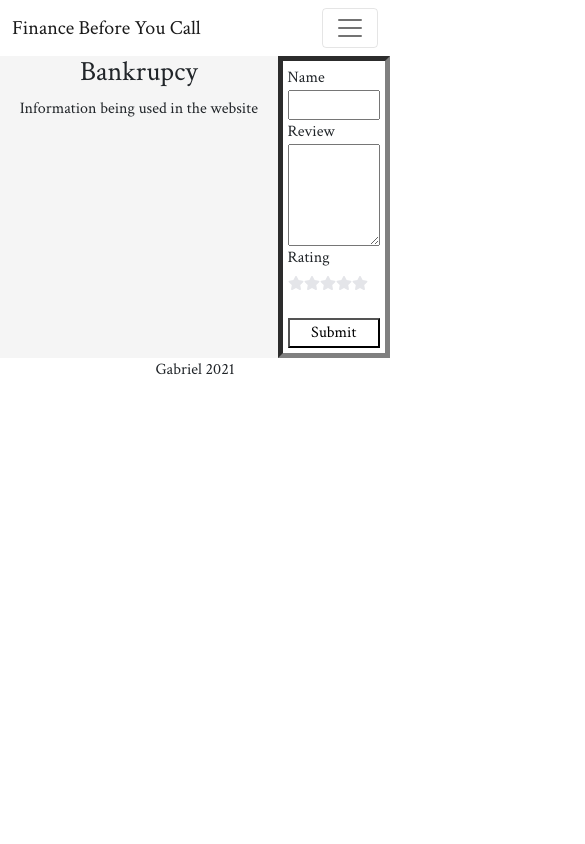
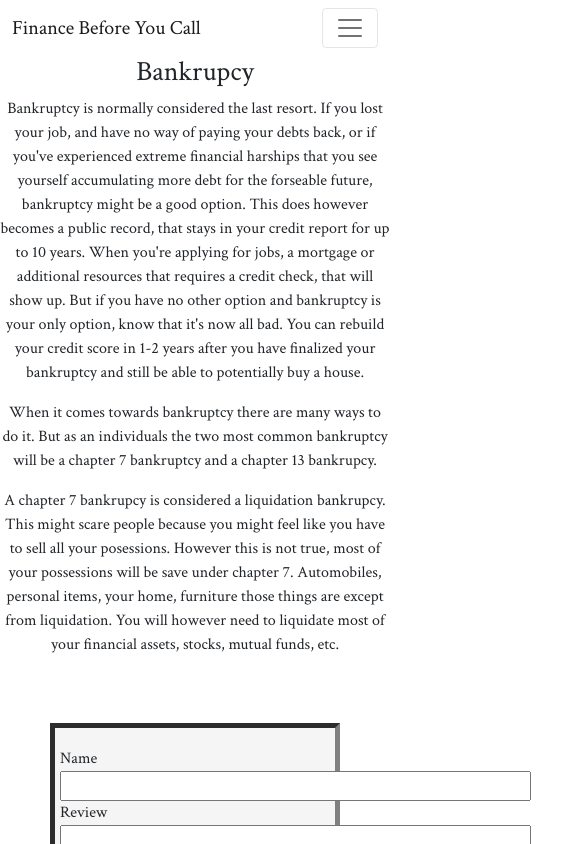
Before and after one commit to Deleon06/GeneratingLeads, a React (Create React App) app in the folder generating-leads/: page /Bankrupcy in a window 390 px wide. Shown: the top 844 px of the page, 585 px wide, since content can reach past the window. Built offline with nearby package versions, Linux system fonts and the light colour scheme; no server answers.

Commit message:
adding media query

```diff
--- a/generating-leads/package.json
+++ b/generating-leads/package.json
@@ -14,6 +14,7 @@
     "react-icons": "^4.2.0",
     "react-router-dom": "^5.2.0",
     "react-scripts": "4.0.3",
+    "sweetalert": "^2.1.2",
     "web-vitals": "^1.1.2"
   },
   "scripts": {
--- a/generating-leads/src/App.css
+++ b/generating-leads/src/App.css
@@ -23,3 +23,10 @@
 .content-div {
   display: flex;
 }
+
+@media only screen and (max-width: 650px) {
+  .content-div {
+    flex-wrap: wrap;
+    flex-direction: row;
+  }
+}
--- a/generating-leads/src/components/Bankrupcy/Bankrupcy.jsx
+++ b/generating-leads/src/components/Bankrupcy/Bankrupcy.jsx
@@ -3,9 +3,17 @@ import './Bankrupcy.css'
 export default function Bankrupcy() {
   return (
 
-      <div className="Bankrupcy">
+      <div className="Bankruptcy">
         <h1>Bankrupcy</h1>
-        <p>Information being used in the website</p>
+      <p>Bankruptcy is normally considered the last resort.
+        If you lost your job, and have no way of paying your debts back, or if you've experienced extreme financial harships that you see yourself accumulating more debt for the forseable future, bankruptcy might be a good option.
+        This does however becomes a public record, that stays in your credit report for up to 10 years.  When you're applying for jobs, a mortgage or additional resources that requires a credit check, that will show up.
+        But if you have no other option and bankruptcy is your only option, know that it's now all bad.  You can rebuild your credit score in 1-2 years after you have finalized your bankruptcy and still be able to potentially buy a house.</p>
+
+      <p>When it comes towards bankruptcy there are many ways to do it.  But as an individuals the two most common bankruptcy will be a chapter 7 bankruptcy and a chapter 13 bankrupcy.</p>
+
+      <p>A chapter 7 bankrupcy is considered a liquidation bankrupcy.  This might scare people because you might feel like you have to sell all your posessions.  However this is not true, most of your possessions will be save under chapter 7.
+        Automobiles, personal items, your home, furniture those things are except from liquidation. You will however need to liquidate most of your financial assets, stocks, mutual funds, etc.</p>
       </div>
   )
 }
--- a/generating-leads/src/components/DebtNegotiation/DebtNegotiation.css
+++ b/generating-leads/src/components/DebtNegotiation/DebtNegotiation.css
@@ -6,4 +6,12 @@
   order: 0;
   flex-direction: column;
   background-color: whitesmoke;
+  text-align: left;
+  padding: 25px;
 }
+
+@media only screen and (max-width: 650px) {
+  .DebtNegotiation {
+    flex-wrap: wrap;
+  }
+}
--- a/generating-leads/src/components/LeadForm/LeadForm.css
+++ b/generating-leads/src/components/LeadForm/LeadForm.css
@@ -10,7 +10,7 @@
   text-align: left;
   margin: 50px;
   background-color: whitesmoke;
-  height: 400px;
+  height: 415px;
 }
 
 .button {
@@ -18,3 +18,11 @@
   width: 30%;
   margin: 5px;
 }
+
+@media only screen and (max-width: 650px) {
+  .submit-form {
+    flex-wrap: wrap;
+    width: 200px;
+    justify-content: center;
+  }
+}
--- a/generating-leads/src/components/LeadForm/LeadForm.jsx
+++ b/generating-leads/src/components/LeadForm/LeadForm.jsx
@@ -1,6 +1,7 @@
 import axios from 'axios'
 import { useState } from 'react'
 import "./LeadForm.css"
+import swal from 'sweetalert'
 
 const APIKEY = process.env.REACT_APP_APIKEY
 const APIBASE = process.env.REACT_APP_APIBASE
@@ -31,6 +32,14 @@ export default function LeadForm() {
       headers: {Authorization: `Bearer ${APIKEY}`}
     })
     console.log(res)
+    swal(`Congratulations ${name} on taking the first step towards becoming debt free!`, `We'll contact you soon`, "success")
+      setName("")
+      setDebtAmount(0)
+      setState("")
+      setEmailAddress("")
+      setPhoneNumber("")
+      setService("")
+
   }
   return (
     <form onSubmit={handleSubmit} className="submit-form"> Get Help Now!
@@ -66,7 +75,7 @@ export default function LeadForm() {
       <label>Phone Number</label>
       <input
         type="tel"
-        placeholder="000-000-000"
+        placeholder="(___)-___-___"
         value={phoneNumber}
         pattern="[0-9]{3}-[0-9]{3}-[0-9]{4}"
         onChange={(e) => setPhoneNumber(e.target.value)}
@@ -78,7 +87,7 @@ export default function LeadForm() {
         <option value="Debt Negotiation">Debt Negotiation</option>
         <option value="Credit Counseling">Credit Counseling</option>
         <option value="Personal Loan">Personal Loan</option>
-        <option value="Bankruptcy">Bankrupcy</option>
+        <option value="Bankruptcy">Bankruptcy</option>
         <option value="Doing It Yourself">Doing It Yourself</option>
       </select>
       <button className="button">Help!</button>
--- a/generating-leads/src/components/MainPage/MainPage.css
+++ b/generating-leads/src/components/MainPage/MainPage.css
@@ -9,8 +9,10 @@
 }
 
 .img {
-  height: 400px;
-  width: 800px;
+  display: flex;
+  flex-grow: 3;
+  height: 350px;
+  width: 600px;
   background-image: url(./img/debt-negotiation.jpeg);
   animation: img 60s infinite;
   background-position: center;
@@ -46,4 +48,12 @@
 }
 
 @media only screen and (max-width: 650px) {
+  .Main-Page {
+    flex-wrap: wrap;
+  }
+
+  .img {
+    height: 200px;
+    width: 400px;
+  }
 }
--- a/generating-leads/src/components/Review/Review.css
+++ b/generating-leads/src/components/Review/Review.css
@@ -25,3 +25,11 @@
   display: flex;
   justify-content: space-between;
 }
+
+@media only screen and (max-width: 650px) {
+  .submit-form {
+    flex-wrap: wrap;
+    width: 200px;
+    justify-content: center;
+  }
+}
--- a/generating-leads/src/components/ReviewForm/ReviewForm.css
+++ b/generating-leads/src/components/ReviewForm/ReviewForm.css
@@ -2,12 +2,13 @@
   display: flex;
   flex-direction: column;
   border: inset 5px gray;
-  width: 20%;
   flex: 1;
   order: 1;
   padding: 5px;
+  margin: 50px;
   text-align: left;
-  justify-content: center;
+  background-color: whitesmoke;
+  height: 300px;
 }
 
 .StarContainer {
@@ -23,3 +24,11 @@ input[type="radio"] {
   cursor: pointer;
   transition: color 200ms;
 }
+
+@media only screen and (max-width: 650px) {
+  .ReviewForm {
+    flex-wrap: wrap;
+    width: 200px;
+    justify-content: center;
+  }
+}
--- a/generating-leads/src/components/ReviewForm/ReviewForm.jsx
+++ b/generating-leads/src/components/ReviewForm/ReviewForm.jsx
@@ -35,6 +35,7 @@ export default function ReviewForm() {
         type="text"
         value={name}
         onChange={(e) => setName(e.target.value)}
+        required
       />
       <label>Review</label>
       <textarea
@@ -43,6 +44,7 @@ export default function ReviewForm() {
         type="text"
         value={review}
         onChange={(e) => setReview(e.target.value)}
+        required
       />
       <label>Rating</label>
       {/* https://www.youtube.com/watch?v=eDw46GYAIDQ&ab_channel=EricMurphy */}
```
Also changed, not shown: 1 other file (tests, documents, lock files or other folders).
